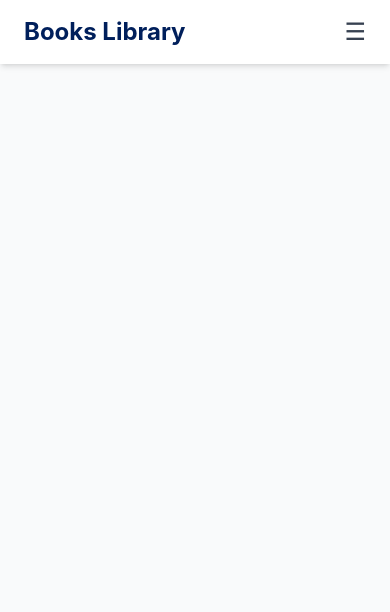
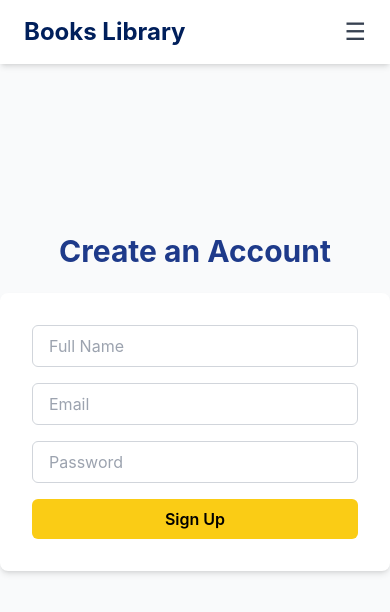
Before and after one commit to selam199/Book-Library, a React app in the folder book-library/: page /signup in a window 390 px wide. Shown: the top 612 px of the page. Built offline with nearby package versions, Linux system fonts and the light colour scheme; the HTML template or start-up script is replaced by a standard one.

Commit message:
feat: add responsive navbar and main pages for Book Library app

```diff
--- a/book-library/src/App.jsx
+++ b/book-library/src/App.jsx
@@ -1,6 +1,10 @@
 import { BrowserRouter as Router, Routes, Route } from "react-router-dom";
 import Navbar from "./components/NavBar";
 import Home from "./pages/Home";
+import Browse from "./pages/Browse";
+import MyBooks from "./pages/MyBooks";
+import Login from "./pages/Login";
+import SignUp from "./pages/SignUp";
 import Details from "./pages/Details";
 
 function App() {
@@ -10,6 +14,10 @@ function App() {
       <Routes>
         <Route path="/" element={<Home />} />
         <Route path="/details/:id" element={<Details />} />
+        <Route path="/browse" element={<Browse />} />
+        <Route path="/my-books" element={<MyBooks />} />
+        <Route path="/login" element={<Login />} />
+        <Route path="/signup" element={<SignUp />} />
       </Routes>
     </Router>
   );
--- /dev/null
+++ b/book-library/src/pages/Browse.jsx
@@ -0,0 +1,14 @@
+import React from "react";
+
+const Browse = () => {
+  return (
+    <div className="p-8 text-center">
+      <h1 className="text-3xl font-bold text-blue-900 mb-4">Browse Books</h1>
+      <p className="text-gray-700 text-lg">
+        Search and filter through our collection of books.
+      </p>
+    </div>
+  );
+};
+
+export default Browse;
--- /dev/null
+++ b/book-library/src/pages/Login.jsx
@@ -0,0 +1,26 @@
+import React from "react";
+
+const Login = () => {
+  return (
+    <div className="flex flex-col items-center justify-center min-h-[80vh]">
+      <h1 className="text-3xl font-bold text-blue-900 mb-6">Login</h1>
+      <form className="bg-white shadow-md rounded-lg p-8 w-full max-w-md">
+        <input
+          type="email"
+          placeholder="Email"
+          className="w-full border border-gray-300 rounded-md px-4 py-2 mb-4 focus:outline-none focus:ring-2 focus:ring-blue-900"
+        />
+        <input
+          type="password"
+          placeholder="Password"
+          className="w-full border border-gray-300 rounded-md px-4 py-2 mb-4 focus:outline-none focus:ring-2 focus:ring-blue-900"
+        />
+        <button className="w-full bg-blue-900 text-white py-2 rounded-md hover:bg-blue-800 transition">
+          Login
+        </button>
+      </form>
+    </div>
+  );
+};
+
+export default Login;
--- /dev/null
+++ b/book-library/src/pages/MyBooks.jsx
@@ -0,0 +1,14 @@
+import React from "react";
+
+const MyBooks = () => {
+  return (
+    <div className="p-8 text-center">
+      <h1 className="text-3xl font-bold text-blue-900 mb-4">My Books</h1>
+      <p className="text-gray-700 text-lg">
+        View and manage the books you’ve added to your collection.
+      </p>
+    </div>
+  );
+};
+
+export default MyBooks;
--- /dev/null
+++ b/book-library/src/pages/SignUp.jsx
@@ -0,0 +1,31 @@
+import React from "react";
+
+const SignUp = () => {
+  return (
+    <div className="flex flex-col items-center justify-center min-h-[80vh]">
+      <h1 className="text-3xl font-bold text-blue-900 mb-6">Create an Account</h1>
+      <form className="bg-white shadow-md rounded-lg p-8 w-full max-w-md">
+        <input
+          type="text"
+          placeholder="Full Name"
+          className="w-full border border-gray-300 rounded-md px-4 py-2 mb-4 focus:outline-none focus:ring-2 focus:ring-yellow-400"
+        />
+        <input
+          type="email"
+          placeholder="Email"
+          className="w-full border border-gray-300 rounded-md px-4 py-2 mb-4 focus:outline-none focus:ring-2 focus:ring-yellow-400"
+        />
+        <input
+          type="password"
+          placeholder="Password"
+          className="w-full border border-gray-300 rounded-md px-4 py-2 mb-4 focus:outline-none focus:ring-2 focus:ring-yellow-400"
+        />
+        <button className="w-full bg-yellow-400 text-black font-semibold py-2 rounded-md hover:bg-yellow-500 transition">
+          Sign Up
+        </button>
+      </form>
+    </div>
+  );
+};
+
+export default SignUp;
```
